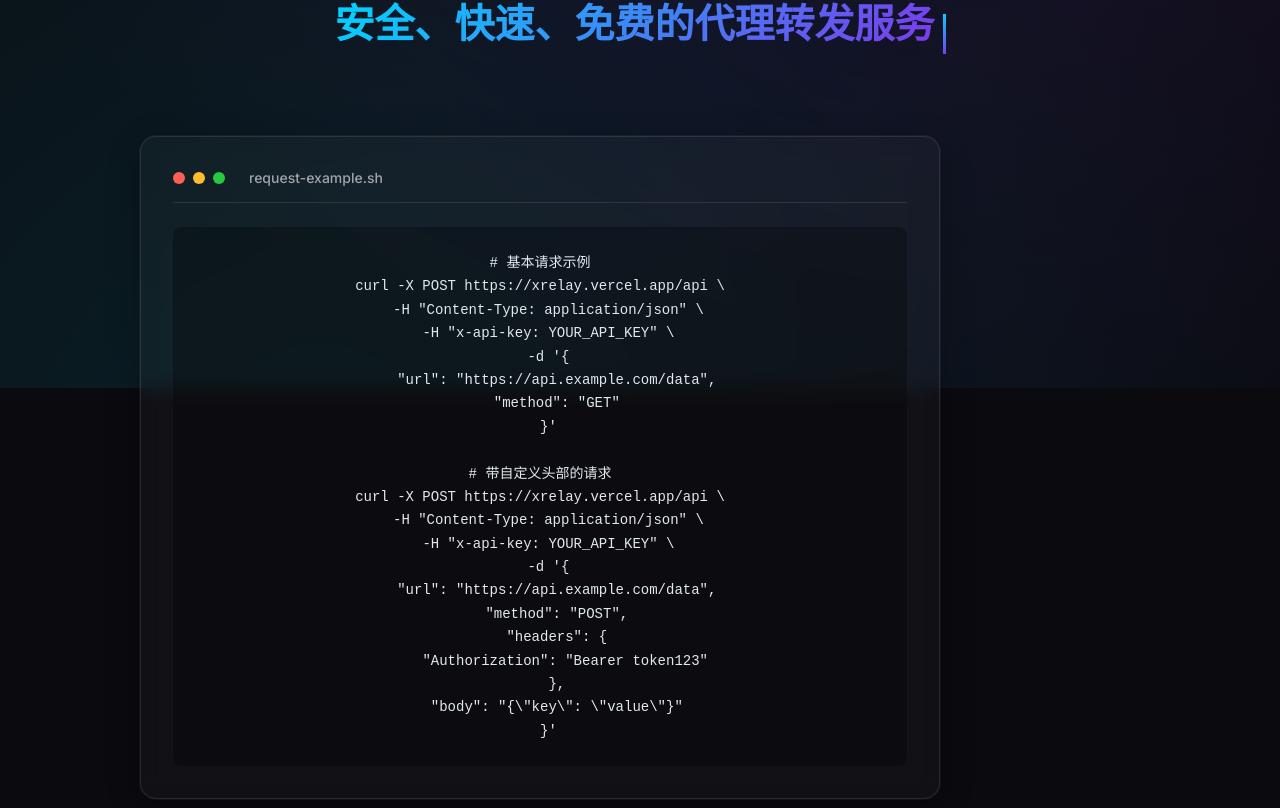
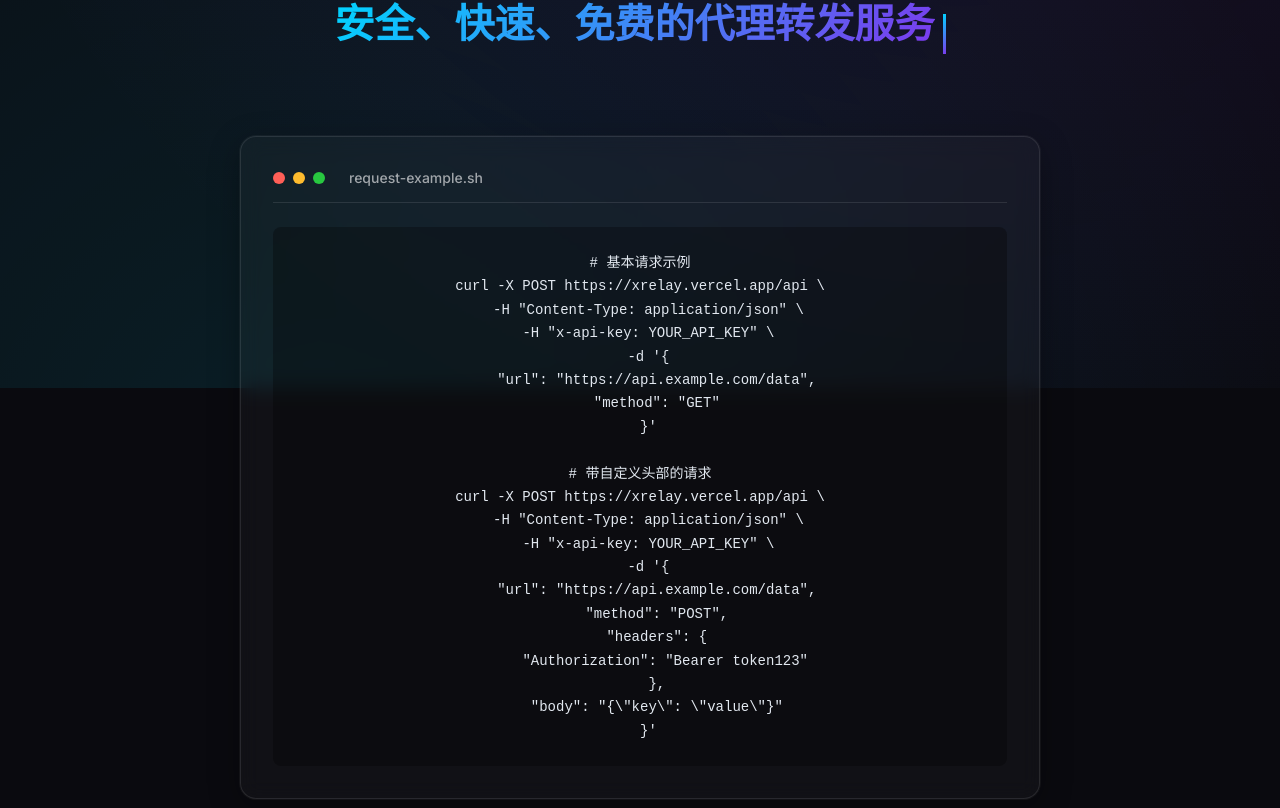
Before and after one commit to Kirky-X/xRelay, a Vue app: page / in a window 1280 px wide. Shown: the part 412-1220 px from the top of the page. Built offline with nearby package versions, Linux system fonts and the light colour scheme.

Commit message:
fix: center align code example section

```diff
--- a/src/components/Home.vue
+++ b/src/components/Home.vue
@@ -247,7 +247,7 @@ header {
 .code-section {
   width: 100%;
   max-width: 800px;
-  margin-bottom: 4rem;
+  margin: 0 auto 4rem auto;
 }
 
 .code-card {
```
